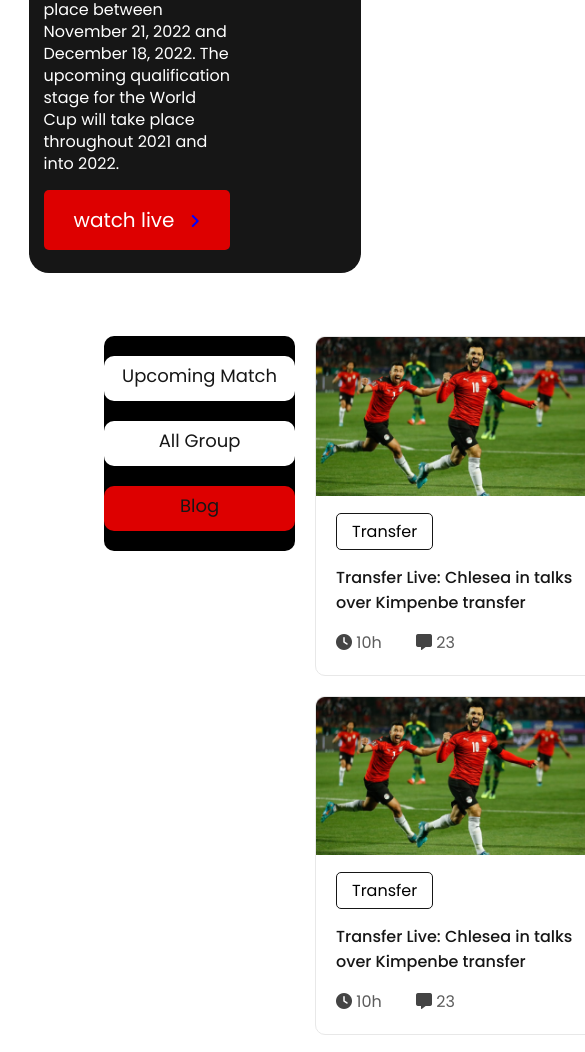
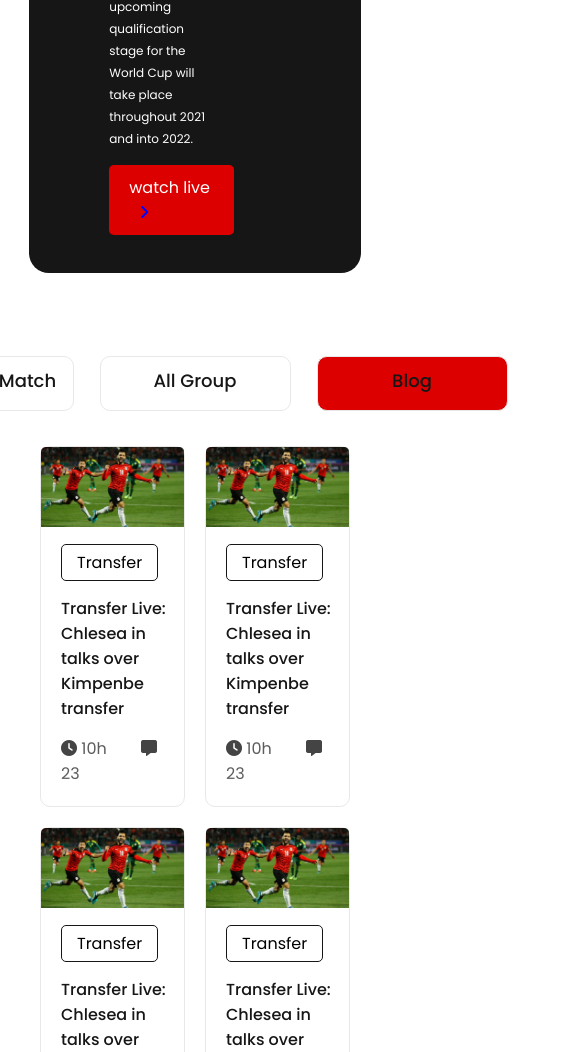
Before and after one commit to asaad-tt/wc-assignment-2, a plain HTML site: page index.html in a window 390 px wide. Shown: the part 508-1560 px from the top of the page, 585 px wide, since content can reach past the window. Drawn offline with Linux system fonts and the light colour scheme.

Commit message:
responsive ahead

```diff
--- a/index.html
+++ b/index.html
@@ -34,7 +34,7 @@
 
 
    <!-- ########blog section start########  -->
-   <section class="blog common_width">
+   <section class="blog ">
     <div class="match_scedeul">
         <div>
             <a class="next_match" href="">upcoming match</a>
--- a/style.css
+++ b/style.css
@@ -34,11 +34,11 @@
     font-size: 70px;
     font-weight: 700;
     width: 70%;
-    line-height: 65px;
+    line-height: 70px;
 
 }
 .banner_text p{
-    width: 60%;
+    width: 70%;
     font-size: 16px;
     line-height: 22px;
     margin-top: 10px;
@@ -60,9 +60,11 @@
 }
 .banner_image {
     padding-right: 70px;
+    overflow: hidden;
 }
 .banner_image img{
    width: 80%;
+
 
 }
 /* ####### header banner end ########  */
@@ -85,6 +87,7 @@
 }
 .blog .match_scedeul a {
 	font-size: 18px;
+    font-weight: 500;
 	display: inline-block;
 	background-color: #fff;
 	margin-top: 20px;
@@ -107,7 +110,7 @@
 
 }
 .players_blog .players_blog_1{
-    width: 285px;
+    width: 100%;
     border-radius: 10px;
     border: 1px solid #e8e8e8;
 
@@ -191,3 +194,163 @@
     padding: 0 10px;
 }
 /* $$$$$$$$$$$$$$ footer section end $$$$$$$$$$$$$$$$  */
+
+
+/* media query for tablet */
+@media only screen and (max-width: 1275px) {
+    .banner_text h1 {
+        font-size: 60px;
+    }
+
+}
+@media only screen and (max-width: 1200px) {
+    .blog{
+        gap: 10px;
+    }
+    .blog .match_scedeul a {
+        font-size: 16px;
+        width: 150px;
+    }
+    .players_blog{
+        gap: 10px;
+     }
+     .players_blog .players_blog_1{
+        width: 250px;
+    }
+}
+@media only screen and (max-width: 1113px) {
+    .banner_text h1 {
+        font-size: 50px;
+        line-height: 50px;
+    }
+    .banner_text p{
+        width: 80%;
+        font-size: 16px;
+    }
+    .banner_image img{
+        width: 100%;
+     }
+}
+@media only screen and (max-width: 1038px){
+    .blog .match_scedeul {
+        width: 250px;
+    }
+    .blog .match_scedeul a {
+        font-size: 14px;
+        width: 140px;
+    }
+    .players_blog .players_blog_1{
+        width: 250px;
+        border-radius: 10px;
+        border: 1px solid #e8e8e8;
+
+    }
+}
+@media only screen and (max-width: 992px){
+    .blog{
+        display: flex;
+        flex-direction: column;
+
+    }
+    .blog .match_scedeul {
+        display: flex;
+        column-gap: 124px;
+        justify-content: center;
+        width: 100%;
+        height: 100px;
+        background-color: rgba(0, 0, 0, 0);
+
+        margin-left: 0;
+    }
+    .blog .match_scedeul a {
+        border: 1px solid #e8e8e8;
+        font-size: 18px;
+        width: 191px;
+        height: 55px;
+        line-height: 48px;
+    }
+    .players_blog{
+        display: grid;
+        grid-template-columns: repeat(2, 1fr);
+        gap: 20px;
+        justify-content: center;
+        padding: 0 40px;
+
+        }
+        .players_blog .players_blog_1{
+            width: 100%;
+            border-radius: 10px;
+            border: 1px solid #e8e8e8;
+        }
+
+
+    }
+@media only screen and (max-width: 960px) {
+    .banner_text h1 {
+        font-size: 40px;
+        line-height: 50px;
+    }
+    .banner_text p{
+        width: 80%;
+        font-size: 16px;
+    }
+    .banner_image img{
+        width: 100%;
+     }
+}
+@media only screen and (max-width: 960px) {
+    .banner_text h1 {
+        font-size: 40px;
+        line-height: 50px;
+    }
+    .banner_text p{
+        width: 80%;
+        font-size: 14px;
+    }
+    .banner_image img{
+        width: 100%;
+     }
+     .banner_text a{
+        padding: 10px  20px;
+        font-size: 16px;
+    }
+}
+@media only screen and (max-width: 912px){
+    .blog .match_scedeul {
+        display: flex;
+        column-gap: 79px;
+        justify-content: center;
+        width: 100%;
+        height: 100px;
+        background-color: rgba(0, 0, 0, 0);
+        margin-left: 0;
+    }
+}
+@media only screen and (max-width: 830px) {
+    .banner_text h1 {
+        font-size: 28px;
+        line-height: 40px;
+    }
+    .banner_text p{
+        width: 80%;
+        font-size: 12px;
+    }
+    .banner_image img{
+        width: 100%;
+     }
+     .banner_text a{
+        padding: 10px  20px;
+        font-size: 16px;
+    }
+}
+@media only screen and (max-width: 746px){
+    .blog .match_scedeul {
+
+        column-gap: 26px;
+
+    }
+}
+
+
+
+/* for mobile view 658 */
```
